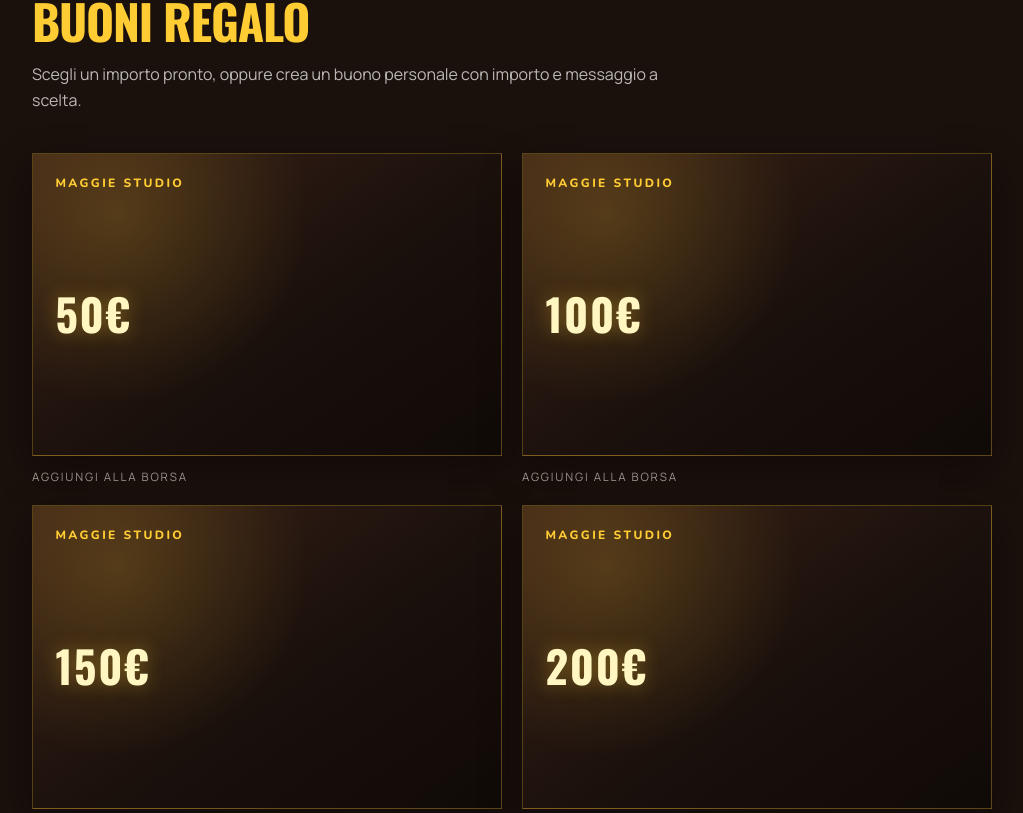
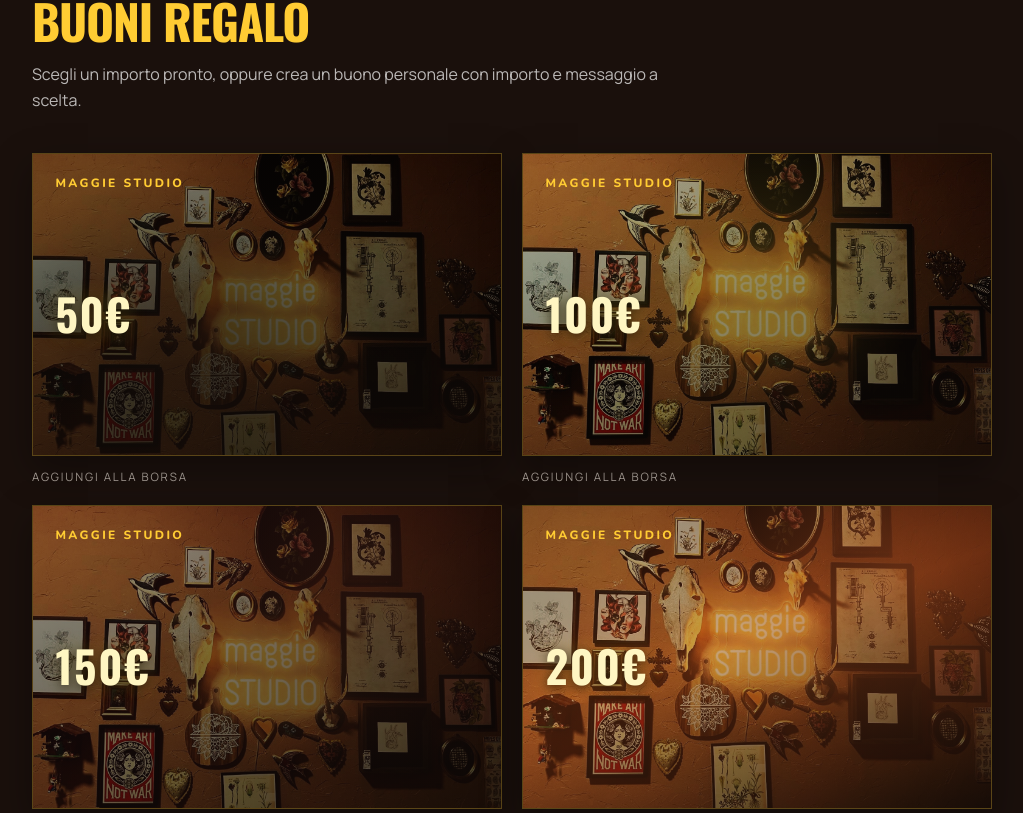
Before and after one commit to danidct31/maggie, a Next.js app in the folder web/: page / in a window 1280 px wide. Shown: the part 927-1740 px from the top of the page, without its empty margins (128-1151 px from the left). Built offline with nearby package versions, Linux system fonts and the light colour scheme; no server answers.

Commit message:
Give gift cards distinct studio photo backgrounds.
Each fixed card uses a different wall/desk crop, and Create cycles the personalized card through a new background every time.

Co-authored-by: Cursor <cursoragent@cursor.com>

```diff
--- a/web/src/app/globals.css
+++ b/web/src/app/globals.css
@@ -552,20 +552,76 @@ body {
   width: 100%;
   overflow: hidden;
   border: 1px solid rgba(255, 204, 51, 0.28);
-  background:
-    radial-gradient(circle at 18% 20%, rgba(255, 204, 51, 0.18), transparent 42%),
-    linear-gradient(145deg, #3a2216 0%, #1a100c 55%, #100a07 100%);
   box-shadow: 0 14px 36px rgba(0, 0, 0, 0.35);
   padding: 1rem 1.1rem;
   display: flex;
   flex-direction: column;
+  isolation: isolate;
   transition:
     transform 0.35s cubic-bezier(0.22, 1, 0.36, 1),
     border-color 0.25s ease,
     box-shadow 0.35s ease;
 }
 
+.gift-card-bg {
+  position: absolute;
+  inset: 0;
+  z-index: 0;
+}
+
+.gift-card-bg img {
+  transform: scale(1.04);
+  transition: transform 0.55s cubic-bezier(0.22, 1, 0.36, 1);
+}
+
+.gift-card-btn:hover .gift-card-bg img,
+.gift-card-btn:focus-visible .gift-card-bg img {
+  transform: scale(1.1);
+}
+
+.gift-card-scrim {
+  position: absolute;
+  inset: 0;
+  z-index: 1;
+  pointer-events: none;
+  background:
+    linear-gradient(180deg, rgba(16, 10, 7, 0.35) 0%, rgba(16, 10, 7, 0.72) 100%),
+    radial-gradient(circle at 20% 15%, rgba(255, 204, 51, 0.16), transparent 45%);
+}
+
+.gift-card-face--ember .gift-card-scrim {
+  background:
+    linear-gradient(160deg, rgba(26, 12, 8, 0.4) 0%, rgba(138, 61, 24, 0.45) 45%, rgba(16, 10, 7, 0.82) 100%),
+    radial-gradient(circle at 80% 20%, rgba(196, 92, 42, 0.35), transparent 50%);
+}
+
+.gift-card-face--neon .gift-card-scrim {
+  background:
+    linear-gradient(155deg, rgba(16, 10, 7, 0.25) 0%, rgba(16, 10, 7, 0.7) 100%),
+    radial-gradient(circle at 50% 40%, rgba(255, 204, 51, 0.28), transparent 55%);
+}
+
+.gift-card-face--ink .gift-card-scrim {
+  background:
+    linear-gradient(170deg, rgba(10, 6, 4, 0.45) 0%, rgba(16, 10, 7, 0.85) 100%),
+    radial-gradient(circle at 30% 70%, rgba(42, 28, 20, 0.5), transparent 50%);
+}
+
+.gift-card-face--rose .gift-card-scrim {
+  background:
+    linear-gradient(150deg, rgba(42, 16, 18, 0.4) 0%, rgba(16, 10, 7, 0.8) 100%),
+    radial-gradient(circle at 70% 30%, rgba(196, 92, 42, 0.25), transparent 48%);
+}
+
+.gift-card-face--gold .gift-card-scrim {
+  background:
+    linear-gradient(145deg, rgba(26, 20, 8, 0.35) 0%, rgba(16, 10, 7, 0.78) 100%),
+    radial-gradient(circle at 25% 25%, rgba(255, 246, 194, 0.18), transparent 42%);
+}
+
 .gift-card-body {
+  position: relative;
+  z-index: 2;
   flex: 1;
   display: flex;
   flex-direction: column;
@@ -588,6 +644,8 @@ body {
 }
 
 .gift-card-studio {
+  position: relative;
+  z-index: 2;
   font-family: var(--font-logo), var(--font-nunito), sans-serif;
   font-size: 0.68rem;
   font-weight: 800;
@@ -602,14 +660,17 @@ body {
   font-weight: 700;
   letter-spacing: 0.04em;
   color: #fff6c2;
-  text-shadow: 0 0 18px rgba(255, 204, 51, 0.35);
+  text-shadow:
+    0 2px 12px rgba(0, 0, 0, 0.75),
+    0 0 18px rgba(255, 204, 51, 0.35);
 }
 
 .gift-card-message {
   margin-top: 0.35rem;
   font-size: 0.82rem;
   line-height: 1.35;
-  color: rgba(240, 230, 220, 0.78);
+  color: rgba(255, 246, 220, 0.92);
+  text-shadow: 0 1px 8px rgba(0, 0, 0, 0.8);
   display: -webkit-box;
   -webkit-line-clamp: 3;
   -webkit-box-orient: vertical;
--- a/web/src/components/GiftCardsSection.tsx
+++ b/web/src/components/GiftCardsSection.tsx
@@ -1,5 +1,6 @@
 "use client";
 
+import Image from "next/image";
 import { FormEvent, useState } from "react";
 import { useBag } from "@/lib/bag";
 import { useI18n } from "@/lib/i18n/context";
@@ -7,17 +8,85 @@ import { formatPrice } from "@/lib/types";
 
 const FIXED_AMOUNTS = [50, 100, 150, 200] as const;
 
+type GiftBg = {
+  id: string;
+  src: string;
+  position: string;
+  tone: "ember" | "neon" | "ink" | "rose" | "gold";
+};
+
+/** Tattoo-shop wall / desk crops — warm studio look matching the site. */
+const GIFT_BACKGROUNDS: GiftBg[] = [
+  {
+    id: "skull-wall",
+    src: "/images/1.jpeg",
+    position: "30% 22%",
+    tone: "ink",
+  },
+  {
+    id: "neon-sign",
+    src: "/images/1.jpeg",
+    position: "58% 38%",
+    tone: "neon",
+  },
+  {
+    id: "roses",
+    src: "/images/1.jpeg",
+    position: "52% 6%",
+    tone: "rose",
+  },
+  {
+    id: "heart-wall",
+    src: "/images/1.jpeg",
+    position: "45% 62%",
+    tone: "ember",
+  },
+  {
+    id: "studio-desk",
+    src: "/images/2.jpeg",
+    position: "48% 42%",
+    tone: "gold",
+  },
+  {
+    id: "make-art",
+    src: "/images/1.jpeg",
+    position: "10% 68%",
+    tone: "ember",
+  },
+  {
+    id: "patent",
+    src: "/images/1.jpeg",
+    position: "72% 32%",
+    tone: "ink",
+  },
+];
+
 function GiftCardFace({
   amountLabel,
   message,
   studio,
+  bg,
 }: {
   amountLabel: string;
   message?: string;
   studio: string;
+  bg: GiftBg;
 }) {
   return (
-    <div className={`gift-card-face${message ? "" : " gift-card-face--plain"}`}>
+    <div
+      className={`gift-card-face gift-card-face--${bg.tone}${message ? "" : " gift-card-face--plain"}`}
+    >
+      <div className="gift-card-bg" aria-hidden>
+        <Image
+          src={bg.src}
+          alt=""
+          fill
+          className="object-cover"
+          style={{ objectPosition: bg.position }}
+          sizes="(max-width: 768px) 50vw, 320px"
+        />
+      </div>
+      <div className="gift-card-scrim" aria-hidden />
       <p className="gift-card-studio">{studio}</p>
       <div className="gift-card-body">
         <p className="gift-card-amount">{amountLabel}</p>
@@ -36,7 +105,9 @@ export function GiftCardsSection() {
   const [preview, setPreview] = useState<{
     amountCents: number;
     message: string;
+    bgIndex: number;
   } | null>(null);
+  const [customBgIndex, setCustomBgIndex] = useState(4);
   const [customError, setCustomError] = useState<string | null>(null);
   const [customAdded, setCustomAdded] = useState(false);
 
@@ -53,6 +124,10 @@ export function GiftCardsSection() {
     return Math.round(value * 100);
   }
 
+  function nextCustomBg(from: number) {
+    return (from + 1) % GIFT_BACKGROUNDS.length;
+  }
+
   function onCreate(event: FormEvent) {
     event.preventDefault();
     setCustomError(null);
@@ -63,9 +138,12 @@ export function GiftCardsSection() {
       setPreview(null);
       return;
     }
+    const bgIndex = nextCustomBg(customBgIndex);
+    setCustomBgIndex(bgIndex);
     setPreview({
       amountCents,
       message: customMessage.trim(),
+      bgIndex,
     });
   }
 
@@ -77,9 +155,12 @@ export function GiftCardsSection() {
       return;
     }
     if (!preview) {
+      const bgIndex = nextCustomBg(customBgIndex);
+      setCustomBgIndex(bgIndex);
       setPreview({
         amountCents,
         message: customMessage.trim(),
+        bgIndex,
       });
     }
     addGiftCard({
@@ -107,8 +188,9 @@ export function GiftCardsSection() {
         </p>
 
         <div className="mt-10 grid grid-cols-2 gap-3 sm:gap-5">
-          {FIXED_AMOUNTS.map((euros) => {
+          {FIXED_AMOUNTS.map((euros, index) => {
             const justAdded = addedAmount === euros;
+            const bg = GIFT_BACKGROUNDS[index];
             return (
               <button
                 key={euros}
@@ -120,6 +202,7 @@ export function GiftCardsSection() {
                 <GiftCardFace
                   amountLabel={`${euros}€`}
                   studio="Maggie Studio"
+                  bg={bg}
                 />
                 <span className="gift-card-cta">
                   {justAdded ? t.giftCards.added : t.giftCards.addToCart}
@@ -211,11 +294,12 @@ export function GiftCardsSection() {
                 {t.giftCards.preview}
               </p>
               {preview ? (
-                <div className="gift-card-preview animate-rise">
+                <div className="gift-card-preview animate-rise" key={preview.bgIndex}>
                   <GiftCardFace
                     amountLabel={formatPrice(preview.amountCents, locale)}
                     message={preview.message || undefined}
                     studio="Maggie Studio"
+                    bg={GIFT_BACKGROUNDS[preview.bgIndex]}
                   />
                 </div>
               ) : (
```
